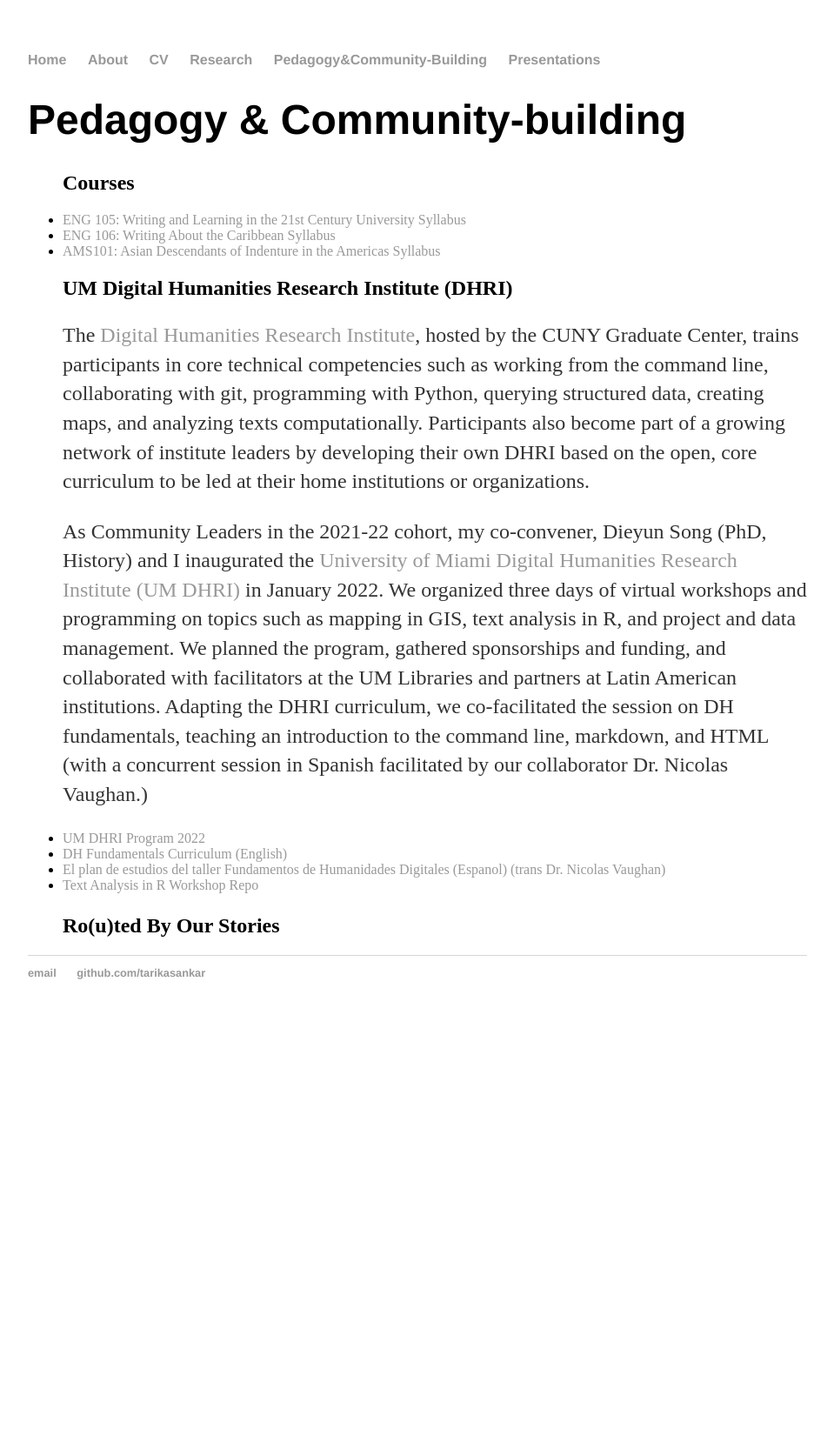
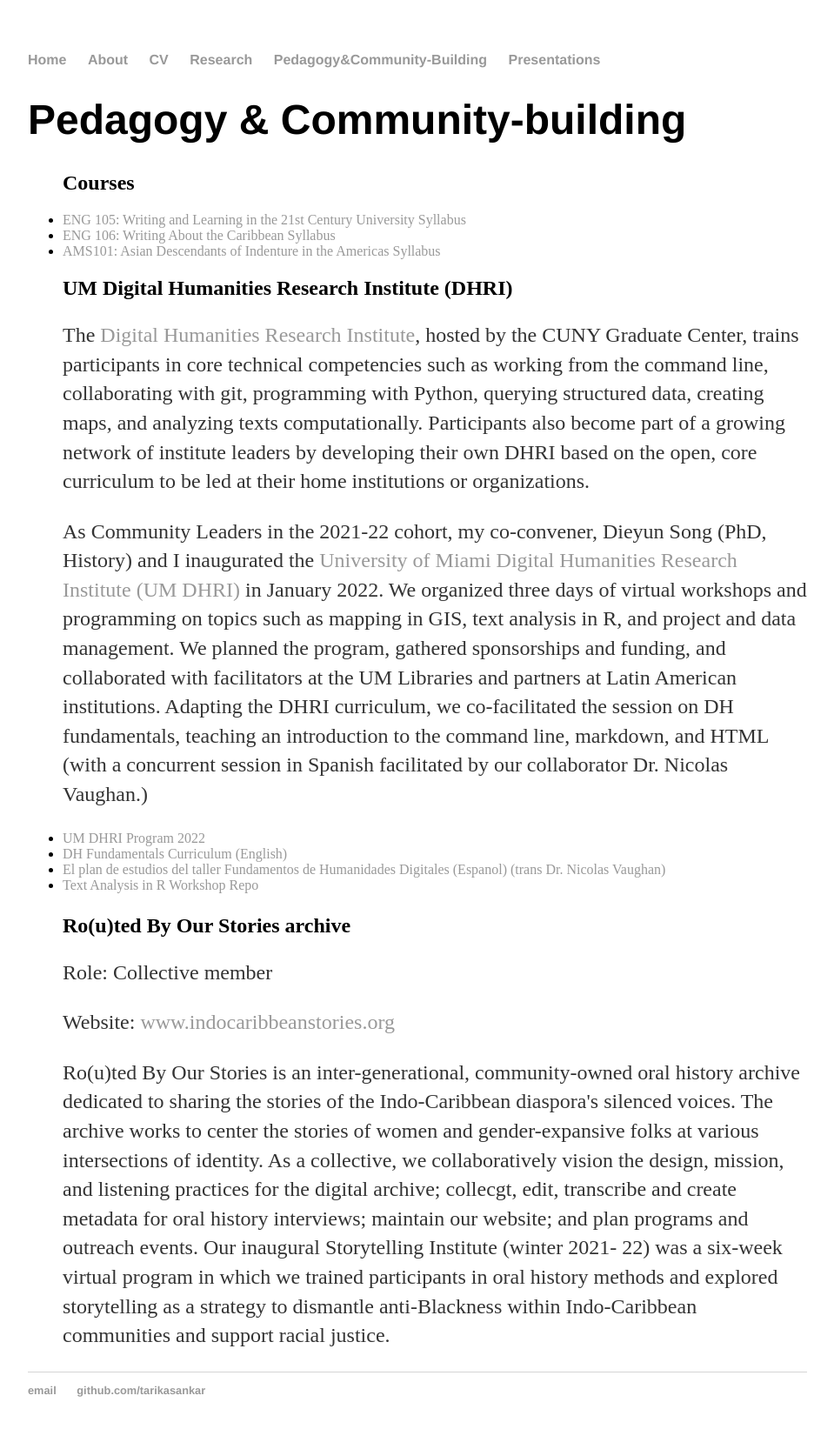
Before and after one commit to tarikasankar/tarikasankar.github.io, a Jekyll site: the page built from pedagogy&community-building/index.html, in a window 1280 px wide. Shown: the whole page at 87% size, without its empty margins (160-1119 px from the left). Built offline with Jekyll 4.4.1, drawn with Linux system fonts in a browser that asks for light colours; before the commit the page ends 1186 px from its top, so only the background shows below that.

Commit message:
Update index.html
added RBOS description

```diff
--- a/pedagogy&community-building/index.html
+++ b/pedagogy&community-building/index.html
@@ -26,7 +26,14 @@ title: Pedagogy & Community-building
 		<li><a href="https://github.com/jerrybonnell/dhri-workshop-2022">Text Analysis in R Workshop Repo</a></li>
 		</p>
 
-		<h2>Ro(u)ted By Our Stories</h2>
+		<h2>Ro(u)ted By Our Stories archive</h2>
+		<p>Role: Collective member </p>
+		<p> Website: <a href="http://www.indocaribbeanstories.org/">www.indocaribbeanstories.org</a> </p>
+		<p>
+		Ro(u)ted By Our Stories is an inter-generational, community-owned oral history archive dedicated to sharing the stories of the Indo-Caribbean 			diaspora's silenced voices. The archive works to center the stories of women and gender-expansive folks at various intersections of identity. As a 		   collective, we collaboratively vision the design, mission, and listening practices for the digital archive; collecgt, edit, transcribe and create 			metadata for oral history interviews; maintain our website; and plan programs and outreach events. Our inaugural Storytelling Institute (winter 2021-		     22) was a six-week virtual program in which we trained participants in oral history methods and explored storytelling as a strategy to dismantle
+		anti-Blackness within Indo-Caribbean communities and support racial justice.
+		</p>
+
 		<ul>
 
 </div>
```
